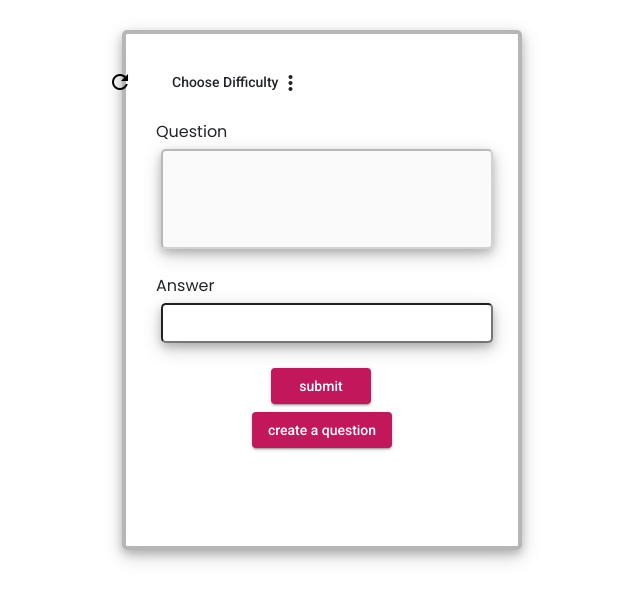
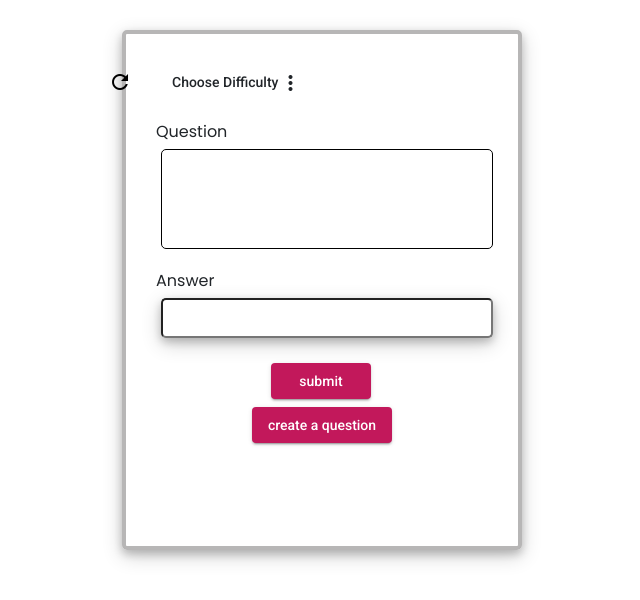
Before and after one commit to ahmad-a-h/training-turnkey, an Angular app: page /question in a window 1280 px wide. Shown: the top 600 px of the page, without its empty margins (318-958 px from the left). Built offline with nearby package versions, Linux system fonts and the light colour scheme; no server answers.

Commit message:
final updates

```diff
--- a/src/app/app.module.ts
+++ b/src/app/app.module.ts
@@ -35,7 +35,7 @@ import { HttpClientModule } from '@angular/common/http';
     MatIconModule,
     HttpClientModule
   ],
-  providers: [],
+  providers: [QuesitonsViewComponent],
   bootstrap: [AppComponent]
 })
 export class AppModule { }
--- a/src/app/components/create-question/create-question.component.html
+++ b/src/app/components/create-question/create-question.component.html
@@ -1,21 +1,28 @@
 <div class="container">
-    <h1>Quiz</h1>
+
+    <button class="text-justify" mat-button [matMenuTriggerFor]="menu">{{display}}<mat-icon>more_vert</mat-icon></button>
+    <mat-menu #menu="matMenu" class="icon" >
+    <button class="text-justify"   (click)=dynamicnumber(1) mat-menu-item class="btn">1</button>
+    <button class="text-justify"  (click)=dynamicnumber(2) mat-menu-item class="btn">2</button>
+    <button class="text-justify" (click)=dynamicnumber(3) mat-menu-item class="btn">3</button>
+    </mat-menu>
+
     <div class="forms-container " style="margin-top: 20%;">
         <div class="input-group mb-3">
             <div class="input-group-prepend ">
               <span class="input-group-text" id="basic-addon1">Question</span>
             </div>
-            <textarea type="text" class="form-control" placeholder="question" aria-label="Question" aria-describedby="basic-addon1"></textarea>
+            <textarea type="text" class="form-control" placeholder="question" aria-label="Question" aria-describedby="basic-addon1" [(ngModel)]="question"></textarea>
           </div>
           <div class="input-group mb-3 ">
             <div class="input-group-prepend" >
               <span class="input-group-text " id="basic-addon1">Desired Answer</span>
             </div>
-            <input type="text" class="form-control" placeholder="answer" aria-label="Desired Answer" aria-describedby="basic-addon1" >
+            <input type="text" class="form-control" placeholder="answer" aria-label="Desired Answer" aria-describedby="basic-addon1" [(ngModel)]="answer" >
           </div>
     </div>
 
-    <app-button [btnName]="btnName" mt-2></app-button>
+    <app-button [btnName]="btnName" mt-2 (click)="createQuestion()"></app-button>
 
 
 </div>
--- a/src/app/components/create-question/create-question.component.ts
+++ b/src/app/components/create-question/create-question.component.ts
@@ -1,4 +1,6 @@
-import { Component, Input, OnInit } from '@angular/core';
+import { Component, EventEmitter, Input, OnInit, Output } from '@angular/core';
+import { questions } from 'src/app/Questions';
+import { QuestionsServiceService } from 'src/app/questions-service.service';
 
 @Component({
   selector: 'app-create-question',
@@ -7,9 +9,36 @@ import { Component, Input, OnInit } from '@angular/core';
 })
 export class CreateQuestionComponent implements OnInit {
   btnName='Add'
-  constructor() { }
+  @Input() question
+  @Input() answer
+  display = "Choose Difficulty"
+
+  constructor(private questionsService:QuestionsServiceService) { }
 
   ngOnInit(): void {
   }
+  public dynamicnumber(e)
+  {
+      this.display = e
+      this.questionsService.setDifficulty(e)
+
+  }
+
+  createQuestion()
+{
+
+
+    this.questionsService.setquestion(this.question)
+
+
+    this.questionsService.postQuestion().subscribe((data:any) => {
+      // this.random=data["question"]
+      console.log(data)
+     })
+     this.question=''
+     this.answer=''
+     this.display="Choose Difficulty"
 
 }
+
+}
--- a/src/app/components/quesitons-view/quesitons-view.component.css
+++ b/src/app/components/quesitons-view/quesitons-view.component.css
@@ -24,6 +24,7 @@ width: 200px;
     padding: 3px 7px;
     font-size: 17px;
     border-radius: 5px;
+    border: 1px solid black;
 }
 
 
--- a/src/app/components/quesitons-view/quesitons-view.component.html
+++ b/src/app/components/quesitons-view/quesitons-view.component.html
@@ -3,15 +3,14 @@
 <div class="header">
     <button class="text-justify" mat-button [matMenuTriggerFor]="menu">{{display}}<mat-icon>more_vert</mat-icon></button>
     <mat-menu #menu="matMenu" class="icon" >
-    <button class="text-justify"  class="text-justify" (click)=dynamicnumber(1) mat-menu-item class="btn">1</button>
+    <button class="text-justify"   (click)=dynamicnumber(1) mat-menu-item class="btn">1</button>
     <button class="text-justify"  (click)=dynamicnumber(2) mat-menu-item class="btn">2</button>
     <button class="text-justify" (click)=dynamicnumber(3) mat-menu-item class="btn">3</button>
     </mat-menu>
 
 
     <div class="icon">
-        <button class="btnicon" ><mat-icon >refresh</mat-icon></button>
-
+        <button class="btnicon" (click)="getRandom()"><mat-icon >refresh</mat-icon></button>
     </div>
 
 </div>
@@ -19,12 +18,13 @@
 
 <div class="my-form-control" >
     <label for="quesiton">Question</label>
-    <input
+    <div
         type="text"
         name="question"
         id="question"
-        disabled="true"
-        />
+        disabled="true">{{random}}
+    </div>
+
     </div>
 
 
--- a/src/app/components/quesitons-view/quesitons-view.component.ts
+++ b/src/app/components/quesitons-view/quesitons-view.component.ts
@@ -15,18 +15,27 @@ export class QuesitonsViewComponent implements OnInit {
 btnName="submit"
 btncreate="create a question"
 display = "Choose Difficulty"
-public question=[]
+random:string
+
+ question:questions[]=[]
   constructor(public router: Router,private http:HttpClient,private questionsService: QuestionsServiceService) { }
 
   ngOnInit(): void {
-    this.questionsService.getRandomQuestion().subscribe(data=>{
-      console.warn(data)
-    })
+    // this.questionsService.postRandomQuestion().subscribe(data=>{
+    //   console.warn(data)
+    // })
   }
 
-  dynamicnumber(e)
+  public dynamicnumber(e)
   {
-    this.display = e
+      this.display = e
+      this.questionsService.setDifficulty(e)
+      this.getQuestionDifficulty()
+
+  }
+  var()
+  {
+    this.display
   }
   createQuestion()
   {
@@ -35,12 +44,26 @@ public question=[]
   }
 
 
-  // my_getRandomQuestion():
-  // {
+  getRandom()
+  {
+    this.questionsService.getRandomQuestion().subscribe((data:any) => {
+      this.random=data["question"]
+      this.display="Choose Difficulty"
+    }
+    )
+  }
 
-  //   console.log<questions[]>(this.http.get('192.168.168.61:8081/quizapp/question'))
-  //   console.log("test")
-  // }
+  getQuestionDifficulty()
+  {
+    this.questionsService.difficultyQuestion().subscribe((data:any) => {
+      this.random=data["question"]
+     })
+  }
+
+
+
+
+
 
 
 }
--- a/src/app/questions-service.service.ts
+++ b/src/app/questions-service.service.ts
@@ -1,5 +1,5 @@
 import { HttpClient } from '@angular/common/http';
-import { Injectable } from '@angular/core';
+import { Injectable, Input, Output } from '@angular/core';
 import { Observable } from 'rxjs';
 import { questions } from './Questions';
 
@@ -7,12 +7,49 @@ import { questions } from './Questions';
   providedIn: 'root'
 })
 export class QuestionsServiceService {
+
   private url="http://192.168.168.61:8081/quizapp/question"
+  private difficultyurl='http://192.168.168.61:8081/quizapp/question/';
+  private createQURL="http://192.168.168.61:8081/quizapp/new"
+  private difficulty:number
+  private q:string
   constructor(private http:HttpClient) { }
 
-
+  public setDifficulty(value: number) {
+    this.difficulty = value;
+  }
+  public setquestion(value: string) {
+    this.q = value;
+  }
   getRandomQuestion()
   {
+
     return this.http.get(this.url)
+
+}
+
+  difficultyQuestion()
+  {
+    return this.http.get(this.difficultyurl+this.difficulty)
+  }
+  postQuestion()
+  {
+    const params = {}
+    const key='question'
+    params[key]=this.q
+
+    const diff='difficulty'
+    params[diff]=this.difficulty
+
+    Object.assign(params, {
+      "answer1": "3 hearts",
+      "answer2": "no hearts",
+      "answer3": "1 heart",
+      "isRight": 0,
+
+    });
+    // return console.log(params)
+    return this.http.post(this.createQURL,params)
+
   }
 }
```
